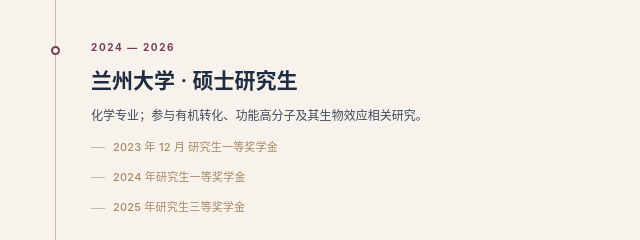
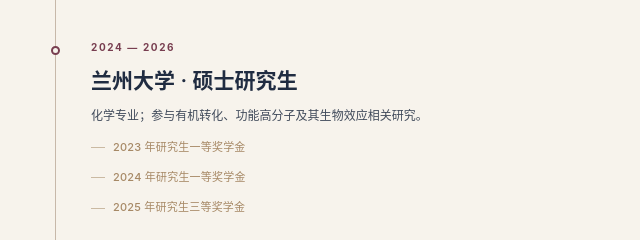
Before and after one commit to Caelumeri/Caelumeri.github.io, a plain HTML site: page index.html in a window 1280 px wide. Shown: the part 3960-4200 px from the top of the page, 0-640 px from the left. Drawn offline with Linux system fonts and the light colour scheme.

Commit message:
fix: 字典里也去掉「12 月」

```diff
--- a/index.html
+++ b/index.html
@@ -1741,7 +1741,7 @@ L 224.3 176.3
     "degree1": "兰州大学 · 博士研究生",
     "degree1Desc": "化学化工学院 · 天然产物化学全国重点实验室 · 有机化学方向",
     "degree1Honor": "2026 年博士研究生学业二等奖学金",
-    "honor2023": "2023 年 12 月 研究生一等奖学金",
+    "honor2023": "2023 年研究生一等奖学金",
     "honor2024": "2024 年研究生一等奖学金",
     "honor2025": "2025 年研究生三等奖学金",
     "honor2021": "2021 年优秀团干部",
```
